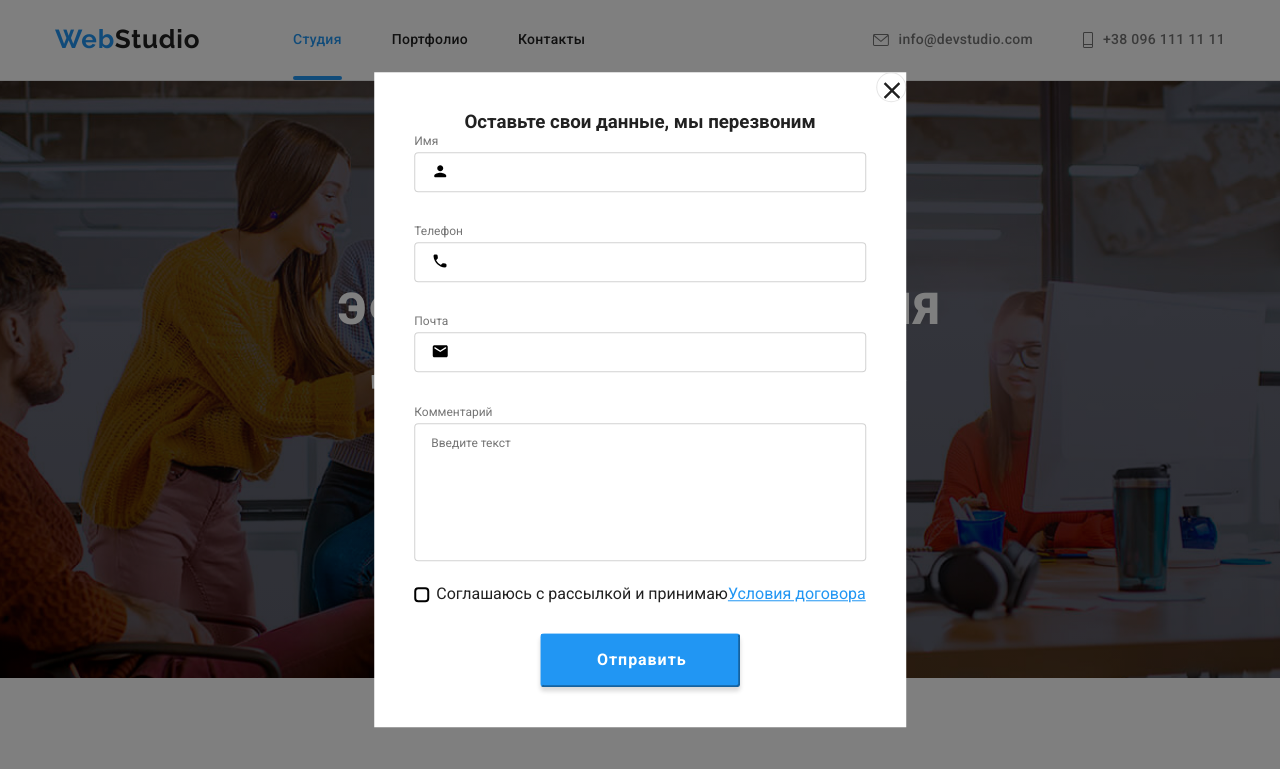
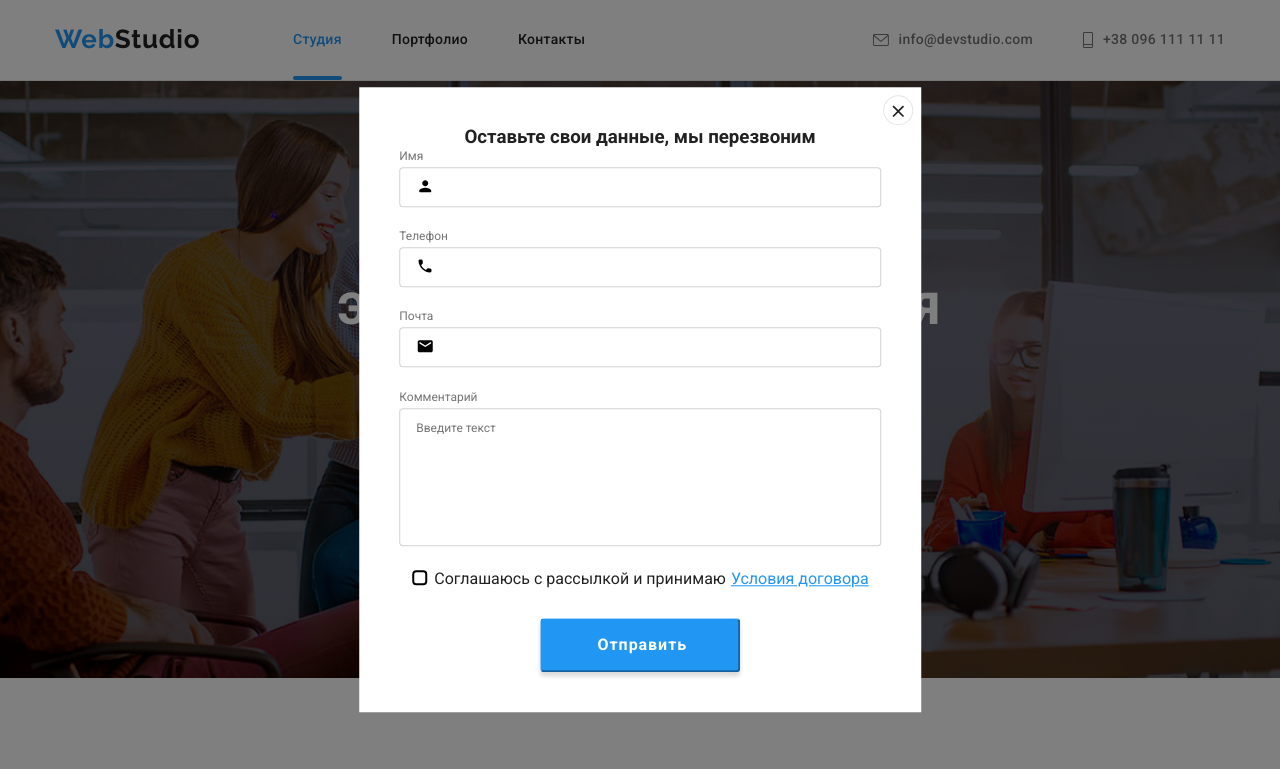
Before and after one commit to zTjamm/goit-markup-hw-06, a plain HTML site: page index.html in a window 1280 px wide. Both pictures are taken after a click on the button "Заказать услугу". Shown: the top 769 px of the page. Drawn offline with Linux system fonts and the light colour scheme.

Commit message:
Update style.css

```diff
--- a/css/style.css
+++ b/css/style.css
@@ -182,25 +182,26 @@ header {
   pointer-events: none;
 }
 .button-close {
+  display: flex;
+  justify-content: center;
+  align-items: center;
   width: 30px;
   height: 30px;
   position: absolute;
-  top: 0;
-  right: 0;
+  top: 8px;
+  right: 8px;
   background-color: var(--color-white);
   border: 1px solid rgba(0, 0, 0, 0.1);
   border-radius: 50%;
   box-sizing: border-box;
 }
 .icon-closed {
-  width: 30px;
-  height: 30px;
+  width: 19px;
+  height: 19px;
   fill: var(--color-black);
   cursor: pointer;
   box-sizing: border-box;
-  padding-top: 3px;
-  padding-right: 2px;
-}
+  }
 .icon-closed:hover {
   fill: #03a9f4;
 }
@@ -211,10 +212,9 @@ header {
   left: 50%;
   transform: translate(-50%, -50%);
   background-color: var(--color-white);
+  padding: 40px;
 }
-.modal-form {
-  margin: 40px;
-}
+
 .modal-form > legend {
   font-weight: 700;
   font-size: 20px;
@@ -239,7 +239,7 @@ header {
   border: 1px solid rgba(33, 33, 33, 0.2);
   box-sizing: border-box;
   border-radius: 4px;
-  margin-bottom: 10px;
+  /* margin-bottom: 10px; */
   padding: 12px 0 12px 42px;
   outline: none;
 }
@@ -252,8 +252,8 @@ header {
 }
 .modal-ico {
   position: relative;
-  bottom: 40px;
-  left: -200px;
+  bottom: 30px;
+  left: -215px;
 }
 
 .modal-form > textarea {
@@ -275,6 +275,8 @@ header {
   flex-direction: column;
   justify-content: center;
   margin-top: 20px;
+  margin-left: 13px;
+  margin-right: 12px;
 }
 .modal-footer > input {
   font-size: 14px;
@@ -283,6 +285,7 @@ header {
   color: var(--color-gray);
 }
 .contract-color {
+  margin-left: 5px;
   color: var(--color-primary);
 }
 .modal-footer > button {
@@ -297,7 +300,6 @@ header {
   text-align: center;
   letter-spacing: 0.06em;
   color: var(--color-white);
-  margin-top: 30px;
   background-color: var(--color-primary);
   box-shadow: 0px 4px 4px rgba(0, 0, 0, 0.15);
   border-radius: 4px;
@@ -327,7 +329,8 @@ header {
 }
 .lable {
   display: flex;
-  align-items: center;
+  text-align: center;
+  margin-bottom: 30px;
 
 }
 /* основная  часть */
@@ -628,10 +631,10 @@ address {
   text-transform: uppercase;
   color: var(--color-white);
 }
-.footer-three > ul {
+.footer-form {
   display: flex;
 }
-.footer-three > ul > li > input {
+.footer-form > input {
   width: 358px;
   height: 50px;
   padding-left: 16px;
@@ -641,7 +644,7 @@ address {
   background-color: rgba(0, 0, 0, 0);
   color: var(--color-white);
 }
-.footer-three > ul > li > button {
+.footer-form > button {
   width: 200px;
   height: 50px;
   font-weight: 700;
@@ -658,7 +661,7 @@ address {
   border-radius: 4px;
   margin-left: 12px;
 }
-.footer-three > ul > li > button > svg {
+.footer-form > button > svg {
   margin-left: 10px;
 }
 /* page potfolio */
```
